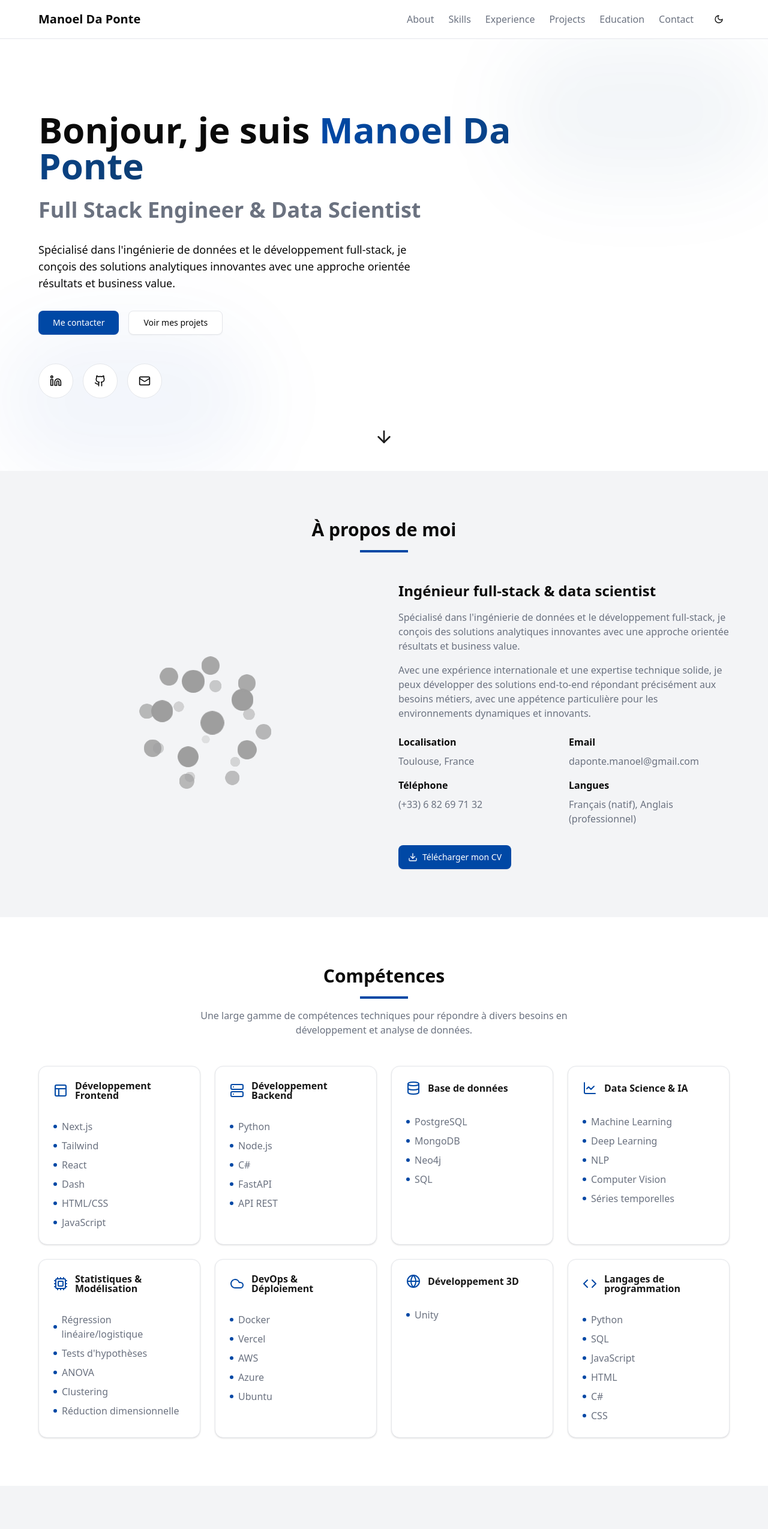
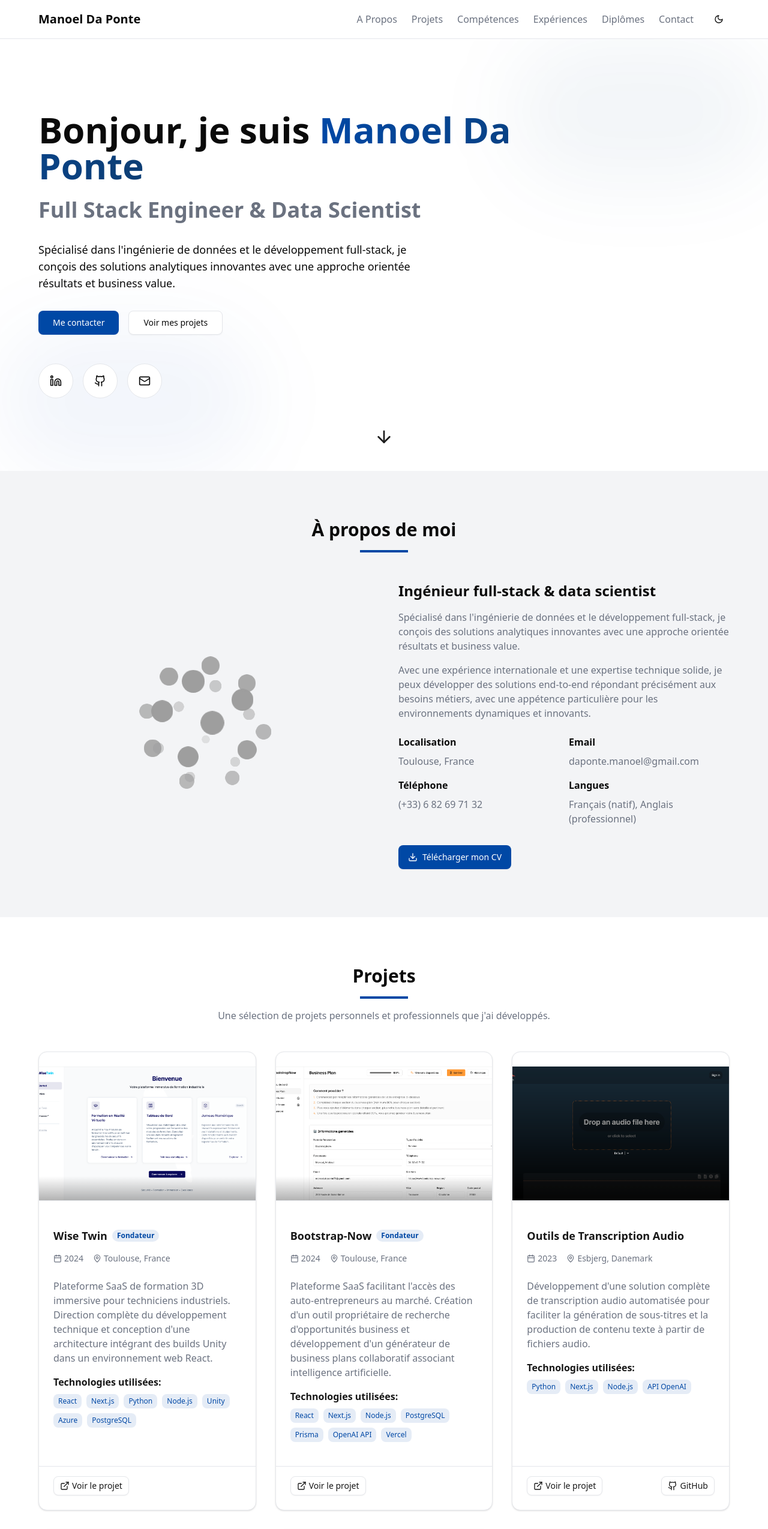
Before and after one commit to ManoelDaPonte/manoel-daponte, a Next.js app: page / in a window 1280 px wide. Shown: the top 2549 px of the page at 60% size. Built offline with nearby package versions, Linux system fonts and the light colour scheme.

Commit message:
design review + french

```diff
--- a/app/page.js
+++ b/app/page.js
@@ -16,9 +16,9 @@ export default function Home() {
       <main>
         <Hero />
         <About />
+        <Projects />
         <Skills />
         <Experience />
-        <Projects />
         <Education />
         <Contact />
       </main>
--- a/components/Footer.jsx
+++ b/components/Footer.jsx
@@ -13,8 +13,8 @@ export default function Footer() {
 							Manoel Da Ponte
 						</h3>
 						<p className="text-muted-foreground mb-4">
-							Full Stack Engineer & Data Scientist based in
-							Toulouse, France.
+							Full Stack Engineer & Data Scientist à Toulouse,
+							France.
 						</p>
 					</div>
 
@@ -28,7 +28,7 @@ export default function Footer() {
 									href="#about"
 									className="text-muted-foreground hover:text-foreground transition-colors"
 								>
-									About
+									A propos
 								</Link>
 							</li>
 							<li>
@@ -36,7 +36,7 @@ export default function Footer() {
 									href="#experience"
 									className="text-muted-foreground hover:text-foreground transition-colors"
 								>
-									Experience
+									Expérience
 								</Link>
 							</li>
 							<li>
@@ -44,7 +44,7 @@ export default function Footer() {
 									href="#projects"
 									className="text-muted-foreground hover:text-foreground transition-colors"
 								>
-									Projects
+									Projets
 								</Link>
 							</li>
 							<li>
@@ -97,7 +97,7 @@ export default function Footer() {
 
 				<div className="mt-8 pt-8 border-t border-border">
 					<p className="text-center text-muted-foreground">
-						© {currentYear} Manoel Da Ponte. All rights reserved.
+						© {currentYear} Manoel Da Ponte.
 					</p>
 				</div>
 			</div>
--- a/components/Navbar.jsx
+++ b/components/Navbar.jsx
@@ -24,11 +24,11 @@ export default function Navbar() {
 	};
 
 	const sections = [
-		{ name: "About", href: "#about" },
-		{ name: "Skills", href: "#skills" },
-		{ name: "Experience", href: "#experience" },
-		{ name: "Projects", href: "#projects" },
-		{ name: "Education", href: "#education" },
+		{ name: "A Propos", href: "#about" },
+		{ name: "Projets", href: "#projects" },
+		{ name: "Compétences", href: "#skills" },
+		{ name: "Expériences", href: "#experience" },
+		{ name: "Diplômes", href: "#education" },
 		{ name: "Contact", href: "#contact" },
 	];
 
--- a/components/sections/Experience.jsx
+++ b/components/sections/Experience.jsx
@@ -59,7 +59,7 @@ export default function Experience() {
 				"React/Next.js, Node.js, PostgreSQL, Prisma, OpenAI API, Vercel",
 		},
 		{
-			title: "Data Scientist",
+			title: "Data Engineer",
 			company: "TotalEnergies",
 			location: "Esbjerg, Danemark",
 			period: "Mars 2022 - Février 2024",
--- a/components/sections/Footer.jsx
+++ /dev/null
@@ -1,141 +0,0 @@
-import Link from "next/link";
-import { Github, Linkedin, Mail, Phone } from "lucide-react";
-import { motion } from "framer-motion";
-
-export default function Footer() {
-	const currentYear = new Date().getFullYear();
-
-	// Animation variants
-	const container = {
-		hidden: { opacity: 0 },
-		show: {
-			opacity: 1,
-			transition: {
-				staggerChildren: 0.1,
-				delayChildren: 0.2,
-			},
-		},
-	};
-
-	const item = {
-		hidden: { opacity: 0, y: 10 },
-		show: { opacity: 1, y: 0, transition: { duration: 0.5 } },
-	};
-
-	const sections = [
-		{ name: "About", href: "#about" },
-		{ name: "Experience", href: "#experience" },
-		{ name: "Projects", href: "#projects" },
-		{ name: "Contact", href: "#contact" },
-	];
-
-	const socialLinks = [
-		{
-			label: "LinkedIn",
-			icon: <Linkedin size={16} />,
-			href: "https://www.linkedin.com/in/manoel-da-ponte-4092ab139",
-		},
-		{
-			label: "GitHub",
-			icon: <Github size={16} />,
-			href: "https://github.com/ManoelDaPonte",
-		},
-	];
-
-	return (
-		<motion.footer
-			className="bg-secondary py-8"
-			initial={{ opacity: 0 }}
-			whileInView={{ opacity: 1 }}
-			transition={{ duration: 0.6 }}
-			viewport={{ once: true }}
-		>
-			<div className="container mx-auto px-4 sm:px-6 lg:px-8">
-				<motion.div
-					className="grid grid-cols-1 md:grid-cols-3 gap-8"
-					variants={container}
-					initial="hidden"
-					whileInView="show"
-					viewport={{ once: true }}
-				>
-					<motion.div variants={item}>
-						<h3 className="text-lg font-semibold mb-4">
-							Manoel Da Ponte
-						</h3>
-						<p className="text-muted-foreground mb-4">
-							Full Stack Engineer & Data Scientist based in
-							Toulouse, France.
-						</p>
-					</motion.div>
-
-					<motion.div variants={item}>
-						<h3 className="text-lg font-semibold mb-4">
-							Quick Links
-						</h3>
-						<ul className="space-y-2">
-							{sections.map((section, index) => (
-								<motion.li
-									key={section.name}
-									whileHover={{ x: 5 }}
-									transition={{ duration: 0.2 }}
-								>
-									<Link
-										href={section.href}
-										className="text-muted-foreground hover:text-foreground transition-colors"
-									>
-										{section.name}
-									</Link>
-								</motion.li>
-							))}
-						</ul>
-					</motion.div>
-
-					<motion.div variants={item}>
-						<h3 className="text-lg font-semibold mb-4">Contact</h3>
-						<ul className="space-y-2">
-							<li className="flex items-center gap-2 text-muted-foreground">
-								<Mail size={16} />
-								<span>daponte.manoel@gmail.com</span>
-							</li>
-							<li className="flex items-center gap-2 text-muted-foreground">
-								<Phone size={16} />
-								<span>(+33) 6 82 69 71 32</span>
-							</li>
-
-							{socialLinks.map((link, index) => (
-								<motion.li
-									key={index}
-									className="flex items-center gap-2"
-									whileHover={{ x: 5 }}
-									transition={{ duration: 0.2 }}
-								>
-									<Link
-										href={link.href}
-										target="_blank"
-										rel="noopener noreferrer"
-										className="flex items-center gap-2 text-muted-foreground hover:text-foreground transition-colors"
-									>
-										{link.icon}
-										<span>{link.label}</span>
-									</Link>
-								</motion.li>
-							))}
-						</ul>
-					</motion.div>
-				</motion.div>
-
-				<motion.div
-					className="mt-8 pt-8 border-t border-border"
-					variants={item}
-					initial="hidden"
-					whileInView="show"
-					viewport={{ once: true }}
-				>
-					<p className="text-center text-muted-foreground">
-						© {currentYear} Manoel Da Ponte. All rights reserved.
-					</p>
-				</motion.div>
-			</div>
-		</motion.footer>
-	);
-}
--- a/components/sections/Projects.jsx
+++ b/components/sections/Projects.jsx
@@ -157,9 +157,7 @@ export default function Projects() {
 					}
 					transition={{ duration: 0.6 }}
 				>
-					<h2 className="text-3xl font-bold mb-4">
-						Projets Significatifs
-					</h2>
+					<h2 className="text-3xl font-bold mb-4">Projets</h2>
 					<div className="h-1 w-20 bg-primary mx-auto"></div>
 					<p className="mt-4 text-muted-foreground max-w-2xl mx-auto">
 						Une sélection de projets personnels et professionnels
```
